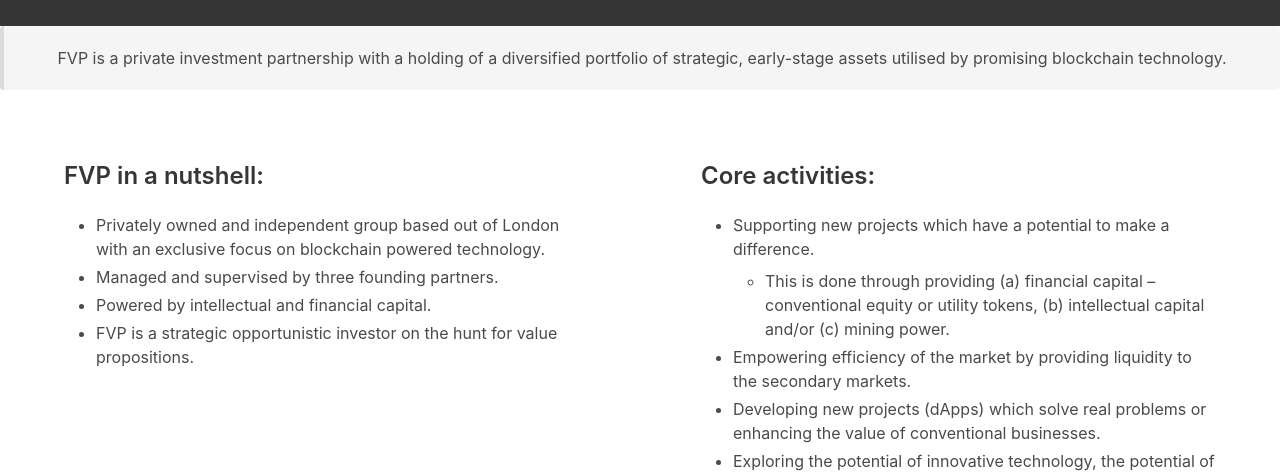
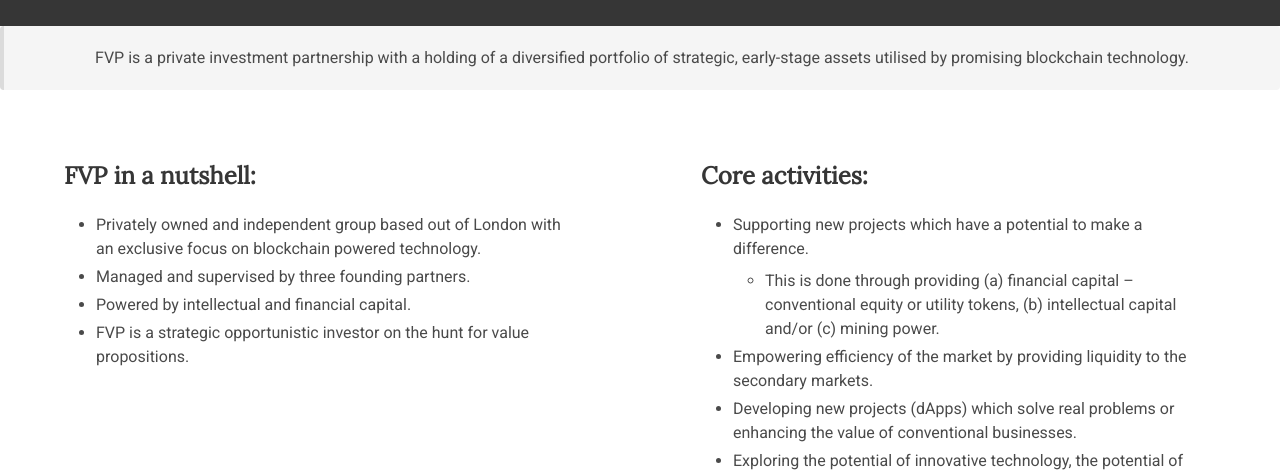
Before and after one commit to fortressvp/fortresswebsite, a plain HTML site: page index.html in a window 1280 px wide. Shown: the part 322-798 px from the top of the page. Drawn offline with nearby package versions, Linux system fonts and the light colour scheme.

Commit message:
Use Lora and Roboto fonts

```diff
--- a/index.html
+++ b/index.html
@@ -4,6 +4,7 @@
     <meta charset="utf-8">
     <meta name="viewport" content="width=device-width, initial-scale=1">
     <title>Fortress Venture Partners</title>
+    <link href="https://fonts.googleapis.com/css?family=Lora|Roboto" rel="stylesheet">
     <link rel="stylesheet" href="https://maxcdn.bootstrapcdn.com/font-awesome/4.7.0/css/font-awesome.min.css">
     <link rel="stylesheet" href="https://cdnjs.cloudflare.com/ajax/libs/bulma/0.5.1/css/bulma.min.css">
     <link rel="stylesheet" href="style.css">
--- a/style.css
+++ b/style.css
@@ -1,3 +1,16 @@
+body,
+button,
+input,
+select,
+textarea {
+  font-family: 'Roboto', sans-serif;
+}
+
 .is-margin-auto {
   margin: auto;
 }
+
+.title,
+.subtitle {
+  font-family: 'Lora', serif;
+}
```
